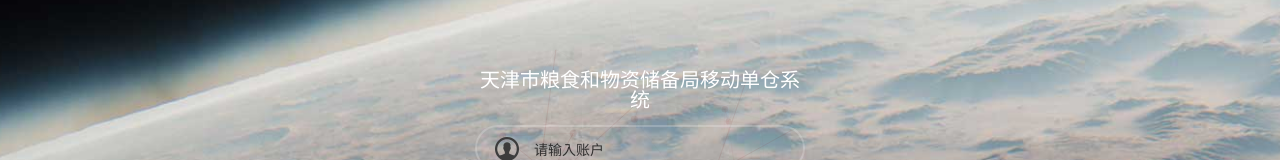
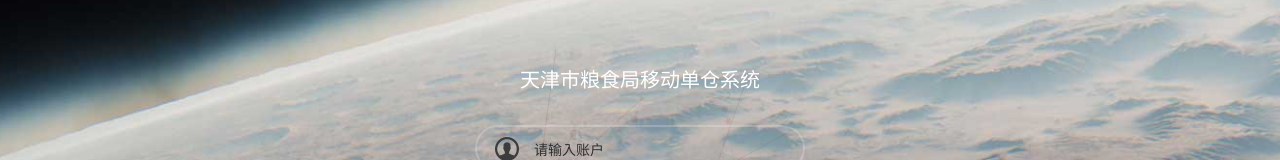
Before and after one commit to guoyhua/mobile-warehouse-management, a plain HTML site: page index.html in a window 1280 px wide. Shown: the part 135-295 px from the top of the page. Drawn offline with Linux system fonts and the light colour scheme.

Commit message:
Update index.html

```diff
--- a/index.html
+++ b/index.html
@@ -34,7 +34,7 @@
 				<div id="large-header" class="large-header">
 					<canvas id="demo-canvas"></canvas>
 					<div class="logo_box">
-						<h3>天津市粮食和物资储备局移动单仓系统</h3>
+						<h3>天津市粮食局移动单仓系统</h3>
 						<form action="#" name="f" method="post">
 							<div class="input_outer">
 								<span class="u_user"></span>
```
